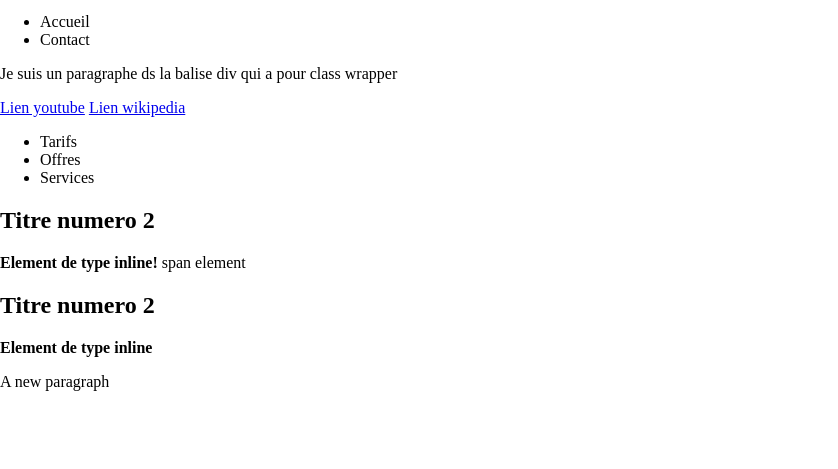
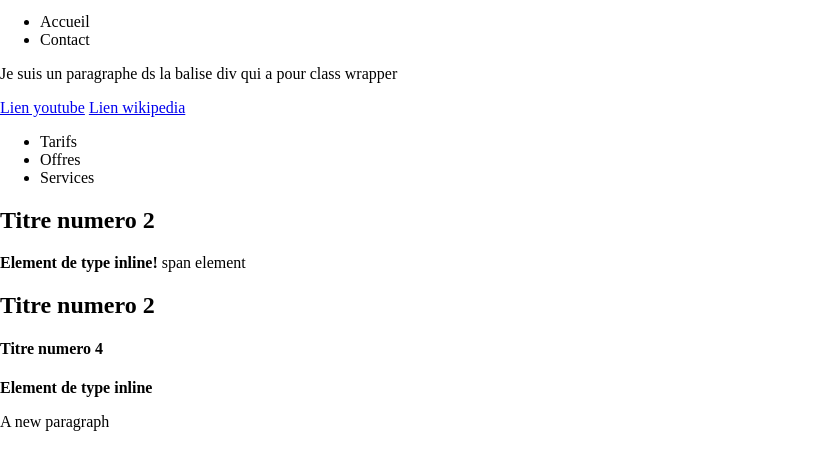
Before and after one commit to kevinkalenga/Formation-Git, a plain HTML site: page index.html in a window 1280 px wide. Shown: the part 101-570 px from the top of the page, without its empty margins (0-838 px from the left). Drawn offline with Linux system fonts and the light colour scheme.

Commit message:
Index.html modified

```diff
--- a/index.html
+++ b/index.html
@@ -29,6 +29,7 @@
         <span>span element</span>
 
         <h2>Titre numero 2</h2>
+        <h4>Titre numero 4</h4>
         <strong>Element de type inline</strong>
         <p>A new paragraph</p>
       </div>
```
